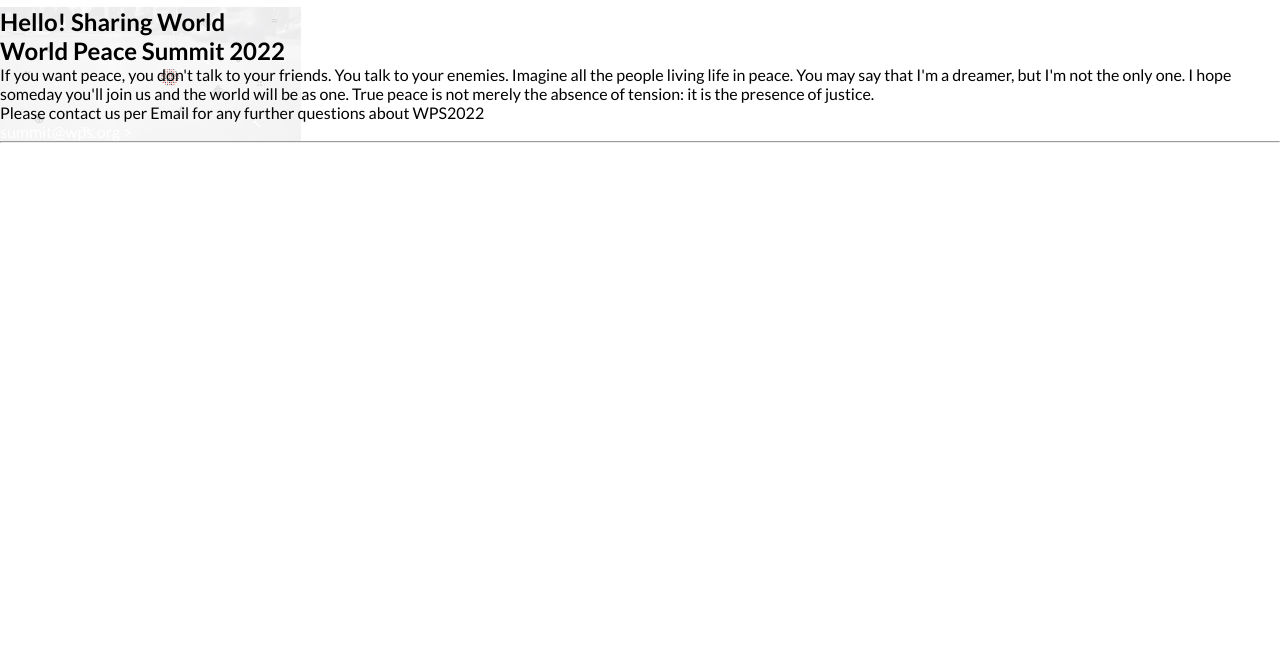
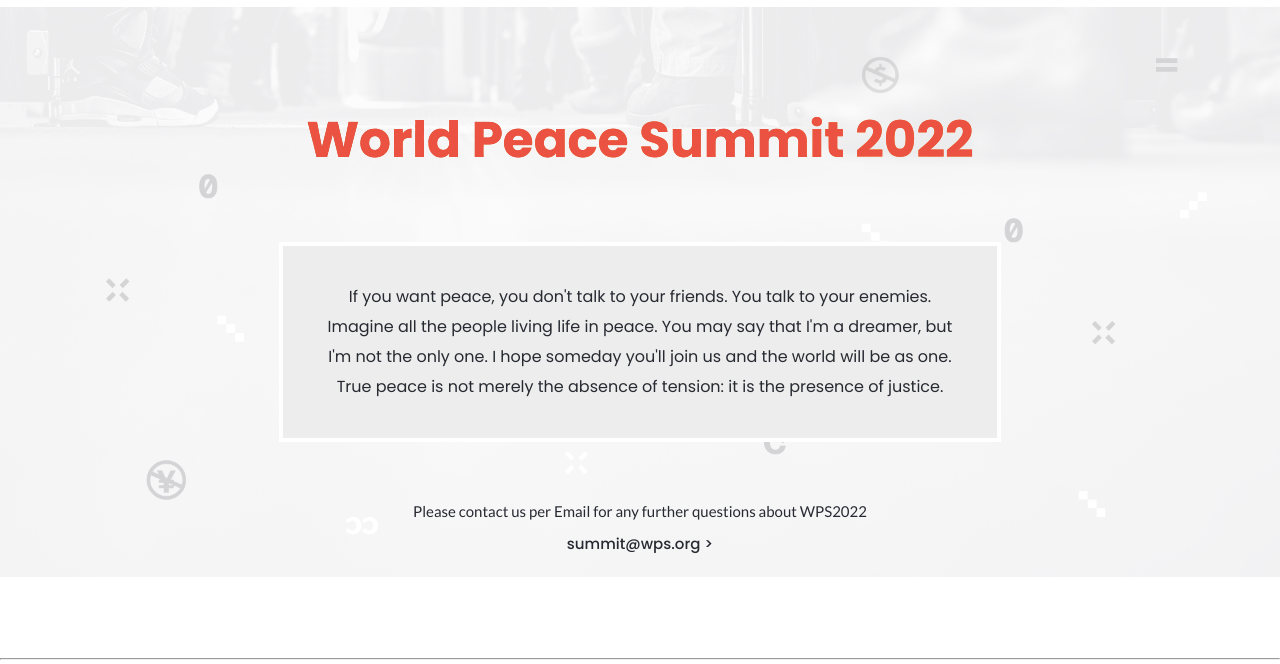
Before and after one commit to ndayishimiyeeric/wps-summit-landingpage, a website: page about.html in a window 1280 px wide. Shown: the part 136-800 px from the top of the page. Drawn offline with Linux system fonts and the light colour scheme.

Commit message:
Style desktop version about headline

```diff
--- a/sass/_desktop.scss
+++ b/sass/_desktop.scss
@@ -233,4 +233,60 @@
     font-size: 15px;
     font-weight: 300;
   }
+
+  //   About page
+  .about-showcase {
+    margin: auto;
+    margin-top: 5%;
+    text-align: center;
+    padding: 3% 3% 8% 3%;
+  }
+
+  .pitch-about {
+    display: none;
+  }
+
+  .heading-about {
+    background: url(/img/orange.jpeg);
+    background-clip: text;
+    -webkit-background-clip: text;
+    color: $primary-red;
+    font-family: $secondary-font;
+    font-size: 50px;
+    font-weight: 700;
+    margin: auto;
+    margin-bottom: 6%;
+    width: 70%;
+    line-height: 60px;
+  }
+
+  .message-about {
+    background-color: $secondary-white;
+    font-family: $secondary-font;
+    width: 60%;
+    color: $primary-black;
+    line-height: 20px;
+    font-weight: 400;
+    border: 4px solid $primary-white;
+    margin: auto;
+    margin-bottom: 5%;
+    text-align: center;
+    padding: 3%;
+    line-height: 30px;
+  }
+
+  .about-pitch {
+    font-size: 15px;
+    font-weight: 400;
+    color: $primary-black;
+  }
+
+  .about-email {
+    font-family: $secondary-font;
+    font-weight: 500;
+    font-size: 15px;
+    color: $primary-black;
+    margin-top: 1%;
+    transition: transform 0.2 ease-in-out;
+  }
 }
```
Also changed, not shown: css/style.css.
